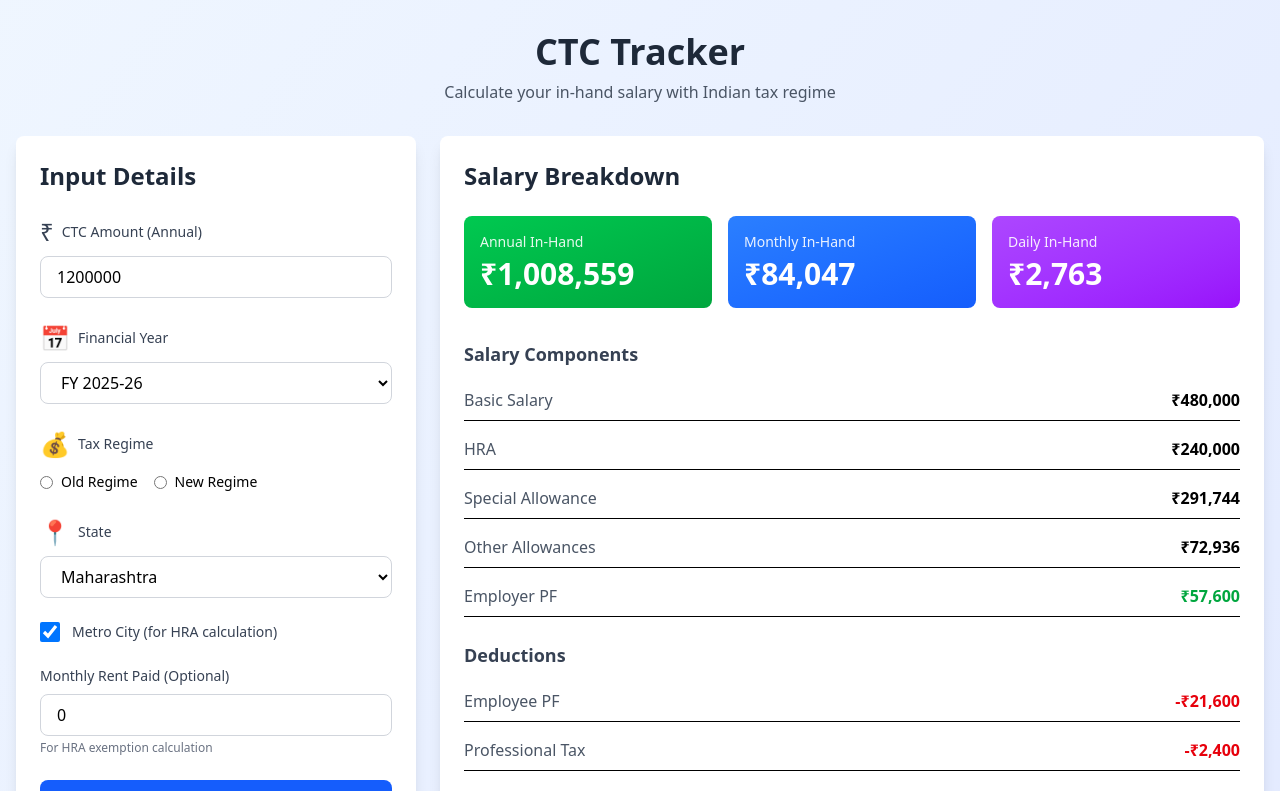
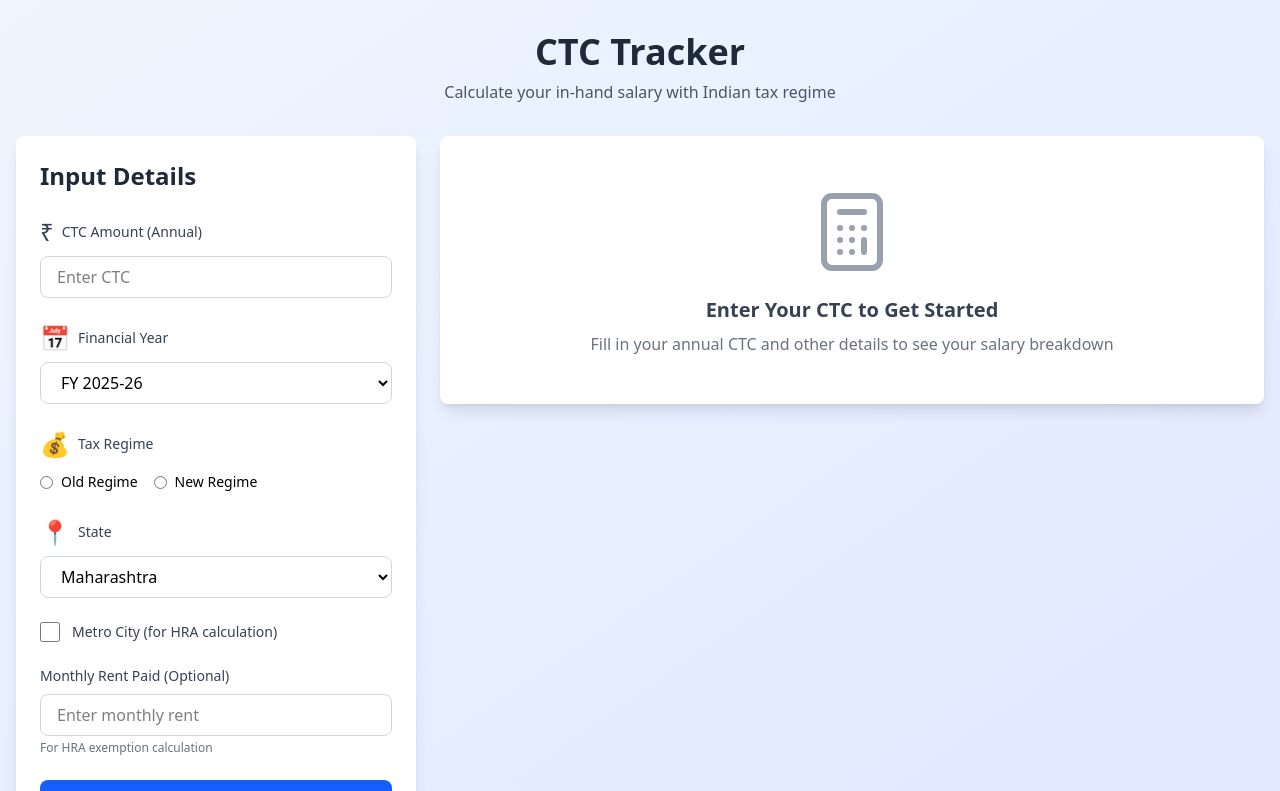
Before and after one commit to ananikets18/ctc-tracker, a React (Vite) app: page / in a window 1280 px wide. Shown: the top 791 px of the page. Built offline with nearby package versions, Linux system fonts and the light colour scheme.

Commit message:
Refactor default values in App component and enhance CTC breakdown calculation logic

```diff
--- a/src/App.jsx
+++ b/src/App.jsx
@@ -10,11 +10,11 @@ function App() {
 
   const { register, watch, setValue, getValues } = useForm({
     defaultValues: {
-      ctc: 1200000,
+      ctc: '',
       isOldRegime: true,
       state: 'Maharashtra',
-      rentPaid: 0,
-      isMetro: true,
+      rentPaid: '',
+      isMetro: false,
       financialYear: '2025-26'
     }
   });
@@ -27,17 +27,20 @@ function App() {
 
   const handleCalculate = useCallback(() => {
     const formValues = getValues();
-    if (formValues.ctc > 0) {
+    if (formValues.ctc && formValues.ctc > 0) {
       const calculationResults = calculateCTCBreakdown(
         Number(formValues.ctc),
         {
           isOldRegime: formValues.isOldRegime,
           state: formValues.state,
-          rentPaid: Number(formValues.rentPaid),
-          isMetro: formValues.isMetro
+          rentPaid: Number(formValues.rentPaid) || 0,
+          isMetro: formValues.isMetro,
+          financialYear: formValues.financialYear
         }
       );
       setResults(calculationResults);
+    } else {
+      setResults(null);
     }
   }, [getValues, ctc, isOldRegime, state, rentPaid, isMetro]);
 
@@ -72,11 +75,25 @@ function App() {
 
           {/* Results Panel */}
           <div className="lg:col-span-2 space-y-6">
-            {results && (
+            {results ? (
               <>
                 <ResultsPanel results={results} />
                 <SalaryChart results={results} />
               </>
+            ) : (
+              <div className="bg-white rounded-lg shadow-lg p-12 text-center">
+                <div className="text-gray-400 mb-4">
+                  <svg className="w-24 h-24 mx-auto" fill="none" stroke="currentColor" viewBox="0 0 24 24">
+                    <path strokeLinecap="round" strokeLinejoin="round" strokeWidth={1.5} d="M9 7h6m0 10v-3m-3 3h.01M9 17h.01M9 14h.01M12 14h.01M15 11h.01M12 11h.01M9 11h.01M7 21h10a2 2 0 002-2V5a2 2 0 00-2-2H7a2 2 0 00-2 2v14a2 2 0 002 2z" />
+                  </svg>
+                </div>
+                <h3 className="text-xl font-semibold text-gray-700 mb-2">
+                  Enter Your CTC to Get Started
+                </h3>
+                <p className="text-gray-500">
+                  Fill in your annual CTC and other details to see your salary breakdown
+                </p>
+              </div>
             )}
           </div>
         </div>
--- a/src/utils/taxCalculations.js
+++ b/src/utils/taxCalculations.js
@@ -167,38 +167,40 @@ export const calculateCTCBreakdown = (ctc, options = {}) => {
   if (customComponents) {
     ({ basic, hra, specialAllowance, otherAllowances } = customComponents);
   } else {
-    // Standard breakdown (40% basic, 20% HRA, rest distributed)
-    basic = Math.round(ctc * 0.4);
-    hra = Math.round(ctc * 0.2);
+    // Industry Standard breakdown (48% basic, 40% of basic as HRA)
+    basic = Math.round(ctc * 0.48);
+    hra = Math.round(basic * 0.40);
 
-    // Calculate remaining amount after basic, HRA, employer contributions
-    const employerPFContribution = Math.min(basic * PF_EMPLOYER_RATE, PF_CEILING_ANNUAL);
-    const gratuity = Math.round(ctc * GRATUITY_RATE);
+    // Employer Contributions (not part of gross salary but part of CTC)
+    const employerPFContribution = Math.round(basic * PF_EMPLOYER_RATE);
+    const gratuityContribution = Math.round(basic * GRATUITY_RATE);
 
-    const remaining = ctc - basic - hra - employerPFContribution - gratuity
+    // Special Allowance = CTC - Basic - HRA - Employer Contributions - Other components
+    const remaining = ctc - basic - hra - employerPFContribution - gratuityContribution
                       - performanceBonus - medicalAllowance - conveyanceAllowance
                       - daAllowance - ltaAllowance - employerNPS - healthInsurance;
 
-    specialAllowance = Math.max(0, Math.round(remaining * 0.8));
-    otherAllowances = Math.max(0, remaining - specialAllowance);
+    specialAllowance = Math.max(0, remaining);
+    otherAllowances = 0; // Consolidated into special allowance
   }
 
   const monthlyBasic = Math.round(basic / 12);
   const monthlyHRA = Math.round(hra / 12);
 
-  // PF Calculation (capped at monthly ceiling)
-  const monthlyPF = calculatePF(monthlyBasic);
-  const annualPF = Math.min(monthlyPF * 12, PF_CEILING_ANNUAL);
+  // PF Calculation (on full basic as per industry standard for CTC calculations)
+  // Note: Statutory limit is ₹15K/month but for CTC breakdown, calculated on full basic
+  const annualPF = Math.round(basic * PF_EMPLOYEE_RATE);
 
-  // Employer Contributions (not in gross salary)
-  const employerPF = Math.min(Math.round(basic * PF_EMPLOYER_RATE), PF_CEILING_ANNUAL);
-  const gratuity = Math.round(ctc * GRATUITY_RATE);
+  // Employer Contributions (not in gross salary but part of CTC)
+  const employerPF = Math.round(basic * PF_EMPLOYER_RATE);
+  const gratuity = Math.round(basic * GRATUITY_RATE);
 
   // Professional Tax (only if salary > 5L)
   const annualProfessionalTax = ctc > 500000 ? (PROFESSIONAL_TAX[state] || 0) : 0;
 
-  // Gross Salary (what you actually receive, excluding employer contributions)
-  const grossSalary = ctc - employerPF - gratuity - employerNPS - healthInsurance;
+  // Gross Salary (actual cash in hand = Basic + HRA + Special Allowance + Other cash components)
+  const grossSalary = basic + hra + specialAllowance + performanceBonus + medicalAllowance
+                      + conveyanceAllowance + daAllowance + ltaAllowance;
 
   // HRA Exemption (monthly calculation)
   const monthlyRentPaid = rentPaid;
--- /dev/null
+++ b/test-calculation.js
@@ -0,0 +1,44 @@
+// Test calculation for ₹10L CTC
+import { calculateCTCBreakdown } from './src/utils/taxCalculations.js';
+
+const result = calculateCTCBreakdown(1000000, {
+  isOldRegime: false, // New Regime
+  state: 'Maharashtra',
+  rentPaid: 0,
+  isMetro: true,
+  financialYear: '2025-26'
+});
+
+console.log('\n=== CTC BREAKDOWN TEST (₹10L) ===\n');
+console.log('Components:');
+console.log(`Basic Salary: ₹${result.components.basic.toLocaleString('en-IN')}`);
+console.log(`HRA: ₹${result.components.hra.toLocaleString('en-IN')}`);
+console.log(`Special Allowance: ₹${result.components.specialAllowance.toLocaleString('en-IN')}`);
+console.log(`Employer PF: ₹${result.components.employerPF.toLocaleString('en-IN')}`);
+console.log(`Gratuity: ₹${result.components.gratuity.toLocaleString('en-IN')}`);
+
+console.log('\nGross Salary (Cash): ₹' + result.results.grossSalary.toLocaleString('en-IN'));
+console.log('Standard Deduction: ₹' + result.exemptions.standardDeduction.toLocaleString('en-IN'));
+console.log('Taxable Income: ₹' + result.results.taxableIncome.toLocaleString('en-IN'));
+
+console.log('\nDeductions:');
+console.log(`Employee PF: ₹${result.deductions.employeePF.toLocaleString('en-IN')}`);
+console.log(`Income Tax: ₹${result.deductions.incomeTax.toLocaleString('en-IN')}`);
+console.log(`Cess (4%): ₹${result.deductions.cess.toLocaleString('en-IN')}`);
+console.log(`Total Tax: ₹${result.deductions.totalTax.toLocaleString('en-IN')}`);
+console.log(`Professional Tax: ₹${result.deductions.professionalTax.toLocaleString('en-IN')}`);
+
+console.log('\n=== FINAL RESULTS ===');
+console.log(`Annual In-Hand: ₹${result.results.annualInHand.toLocaleString('en-IN')}`);
+console.log(`Monthly In-Hand: ₹${result.results.monthlyInHand.toLocaleString('en-IN')}`);
+
+console.log('\n=== EXPECTED ===');
+console.log('Monthly In-Hand: ₹68,842 (approximately)');
+console.log('Annual In-Hand: ₹8,26,104');
+
+// Verify components
+const totalCTC = result.components.basic + result.components.hra + result.components.specialAllowance
+                 + result.components.employerPF + result.components.gratuity;
+console.log('\n=== VERIFICATION ===');
+console.log(`Total reconstructed CTC: ₹${totalCTC.toLocaleString('en-IN')}`);
+console.log(`Match: ${totalCTC === 1000000 ? '✓' : '✗'}`);
```
